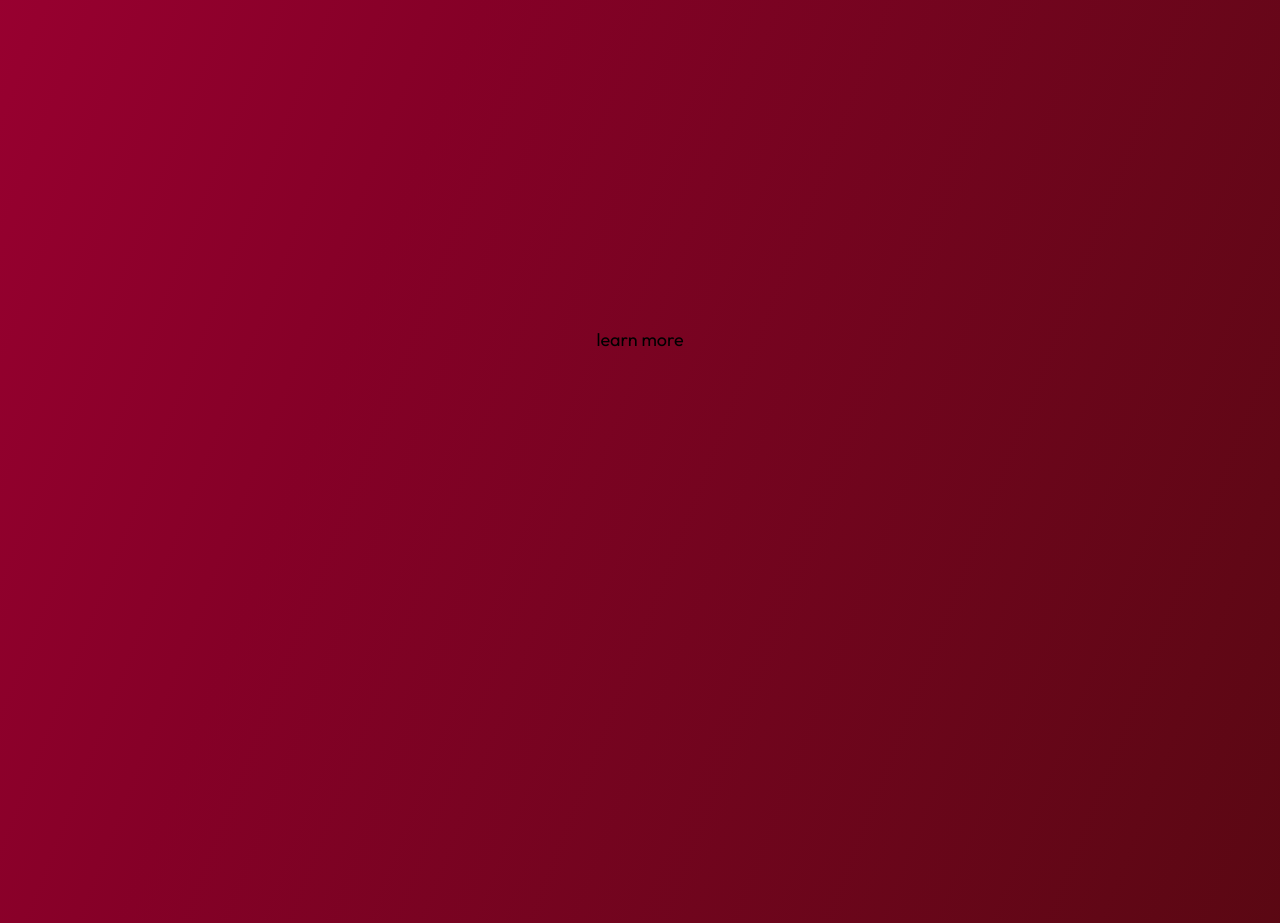
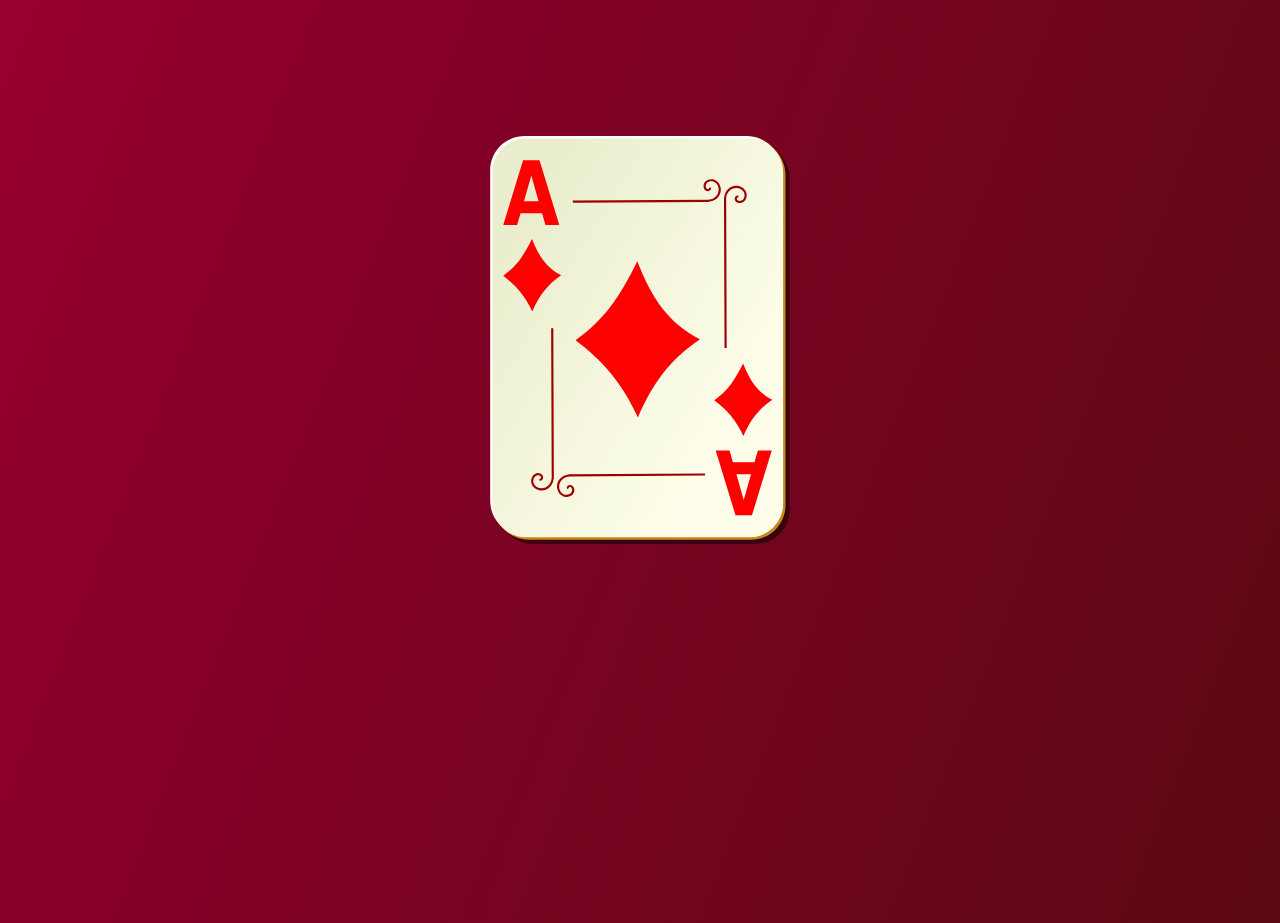
Before and after one commit to hackclub/aces, a Next.js app: page / in a window 1280 px wide. Shown: the part 860-1783 px from the top of the page. Built offline with nearby package versions, Linux system fonts and the light colour scheme.

Commit message:
yay about

```diff
--- a/src/pages/index.tsx
+++ b/src/pages/index.tsx
@@ -11,6 +11,7 @@ export default function Home() {
 	const [is404, setIs404] = useState<boolean>(false);
 	const [isForbidden, setIsForbidden] = useState<boolean>(false);
 	const [ref, setRef] = useState<string | null>(null);
+	const [isCardOpen, setIsCardOpen] = useState<boolean>(false);
 
 	useEffect(() => {
 		if (!router.isReady) return;
@@ -61,7 +62,46 @@ export default function Home() {
 			  </div>
 		  </div>
 		  <div id={"learn-more"} className="container h-screen flex items-center justify-center p-5">
-			  <h1 className={"text-center self-center"}>learn more</h1>
+			  <div className="relative">
+				  <button
+					  onClick={() => setIsCardOpen(v => !v)}
+					  aria-expanded={isCardOpen}
+					  className="focus:outline-none mx-auto"
+				  >
+					  <Image
+						  src={"/aces_card.svg"}
+						  alt={"Aces Logo"}
+						  width={300}
+						  height={300}
+						  className={`transition-transform duration-300 ${isCardOpen ? 'scale-105 rotate-3 -translate-y-40' : 'scale-100 animate-pulse'}`}
+					  />
+				  </button>
+
+				  <div className={`absolute top-3/4 mt-4 left-1/2 transform -translate-x-1/2 transition-all duration-300 ${isCardOpen ? 'opacity-100 translate-y-0' : 'opacity-0 -translate-y-4 pointer-events-none'}`}>
+					  <div className="bg-white text-black p-4 rounded shadow-lg w-80">
+						  <ul>
+							  <li>
+								  Create a <span className={"text-rose-300 font-extrabold"}> virtual card/board game in 40 hours...</span>
+							  </li>
+							  <li>
+								  Get a grant to <span className={"text-rose-300 font-extrabold"}>make your game for real...</span>
+							  </li>
+							  <li>
+								  And get invited to <span className={"text-rose-300 font-extrabold"}>The Deck</span>, a 48 hour hackathon in Washington DC!
+							  </li>
+						  </ul>
+						</div>
+				  </div>
+
+				  <div className={`absolute left-0 -bottom-50 w-full text-center ${isCardOpen ? 'opacity-100 translate-y-0' : 'opacity-0 -translate-y-4 pointer-events-none'}`}>
+					  <a href="#requirements">
+						  <h2 className="text-white text-xl mb-2">Requirements</h2>
+						  <FaArrowDown className="mx-auto text-white text-xl animate-bounce" />
+					  </a>
+				  </div>
+			  </div>
+
+
 		  </div>
 		  <div id={"requirements"} className="container h-screen flex items-center justify-center p-5">
 			  <h1 className={"text-center self-center"}>req</h1>
```
